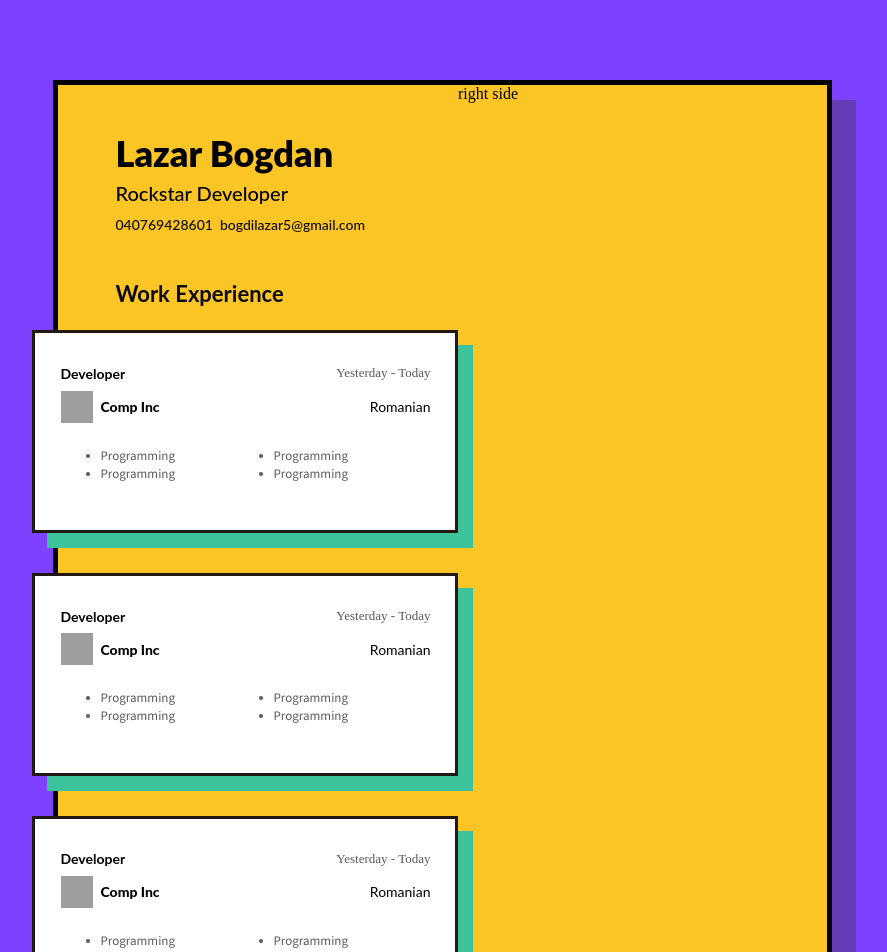
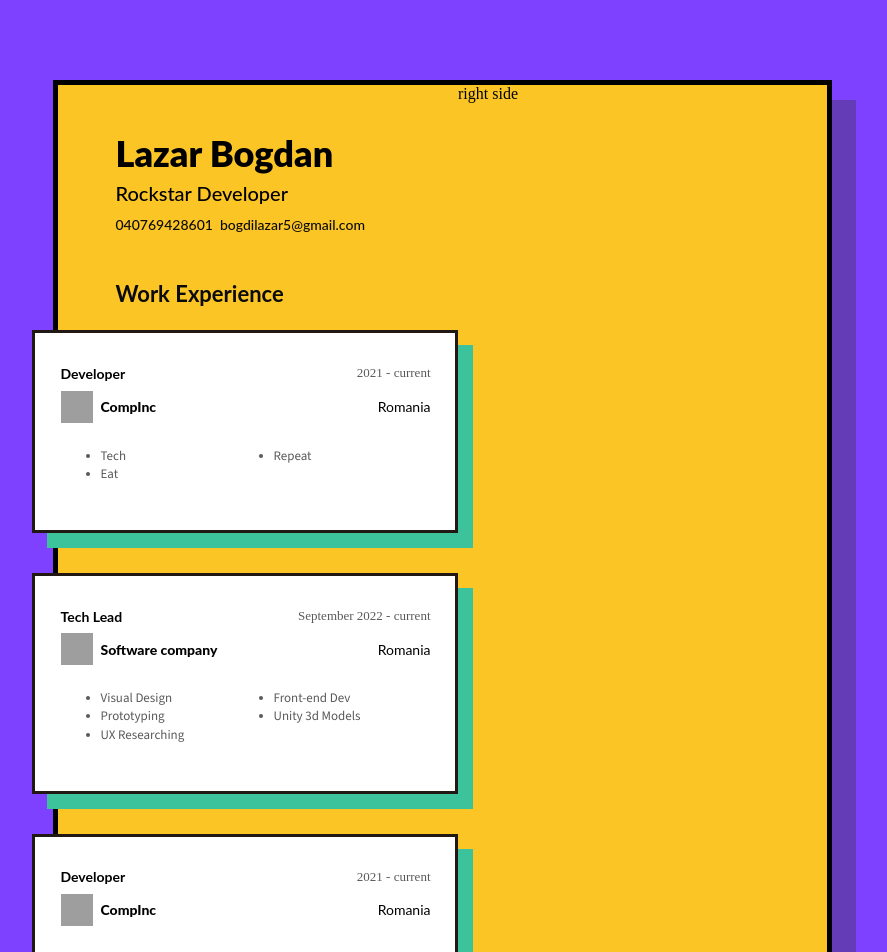
Before and after one commit to Lazar-Bogdan/Resume, a React (Vite) app: page / in a window 1280 px wide. Shown: the top 952 px of the page, without its empty margins (213-1100 px from the left). Built offline with nearby package versions, Linux system fonts and the light colour scheme; grey boxes are pictures that could not be loaded.

Commit message:
adding props for workExperience

```diff
--- a/src/components/ExperienceCard.jsx
+++ b/src/components/ExperienceCard.jsx
@@ -1,24 +1,23 @@
 import styled from 'styled-components';
 
-const ExperienceCard = () => {
+const ExperienceCard = (props) => {
   return (
     <Container>
       <SpacedColumn>
-        <Title>Developer</Title>
-        <Period>Yesterday - Today</Period>
+        <Title>{props.title}</Title>
+        <Period>{props.start} - {props.end}</Period>
       </SpacedColumn>
       <SpacedColumn>
         <Company>
-          <CompanyLogo src="https://www.adaptivewfs.com/wp-content/uploads/2020/07/logo-placeholder-image.png" />
-          <CompanyName>Comp Inc</CompanyName>
+          <CompanyLogo src={props.companyLogo} />
+          <CompanyName>{props.companyName}</CompanyName>
         </Company>
-        <Location>Romanian</Location>
+        <Location>{props.location}</Location>
       </SpacedColumn>
       <BulletPoints>
-        <Point>Programming</Point>
-        <Point>Programming</Point>
-        <Point>Programming</Point>
-        <Point>Programming</Point>
+        {props.bulletPoints?.map(point => (
+          <Point>{point}</Point>
+        ))}
       </BulletPoints>
     </Container>
   )
--- a/src/components/WorkExperience.jsx
+++ b/src/components/WorkExperience.jsx
@@ -6,9 +6,62 @@ const WorkExperience = () => {
     <div>
       <Title>Work Experience</Title>
       <ExperienceList>
-        <ExperienceCard />
-        <ExperienceCard />
-        <ExperienceCard />
+        <ExperienceCard
+          title="Developer"
+          start="2021"
+          end="current"
+          companyLogo="https://www.adaptivewfs.com/wp-content/uploads/2020/07/logo-placeholder-image.png"
+          companyName="CompInc"
+          location="Romania"
+          bulletPoints={[
+            'Tech',
+            'Eat',
+            'Repeat'
+          ]}
+        />
+        <ExperienceCard
+          title="Tech Lead"
+          start="September 2022"
+          end="current"
+          companyLogo="https://www.adaptivewfs.com/wp-content/uploads/2020/07/logo-placeholder-image.png"
+          companyName="Software company"
+          location="Romania"
+          bulletPoints={[
+            'Visual Design',
+            'Prototyping',
+            'UX Researching',
+            'Front-end Dev',
+            'Unity 3d Models'
+          ]}
+        />
+        <ExperienceCard
+          title="Developer"
+          start="2021"
+          end="current"
+          companyLogo="https://www.adaptivewfs.com/wp-content/uploads/2020/07/logo-placeholder-image.png"
+          companyName="CompInc"
+          location="Romania"
+          bulletPoints={[
+            'Tech',
+            'Eat',
+            'Repeat'
+          ]}
+        />
+        <ExperienceCard
+          title="Tech Lead"
+          start="September 2022"
+          end="current"
+          companyLogo="https://www.adaptivewfs.com/wp-content/uploads/2020/07/logo-placeholder-image.png"
+          companyName="Software company"
+          location="Romania"
+          bulletPoints={[
+            'Visual Design',
+            'Prototyping',
+            'UX Researching',
+            'Front-end Dev',
+            'Unity 3d Models'
+          ]}
+        />
       </ExperienceList>
     </div>
   )
```
